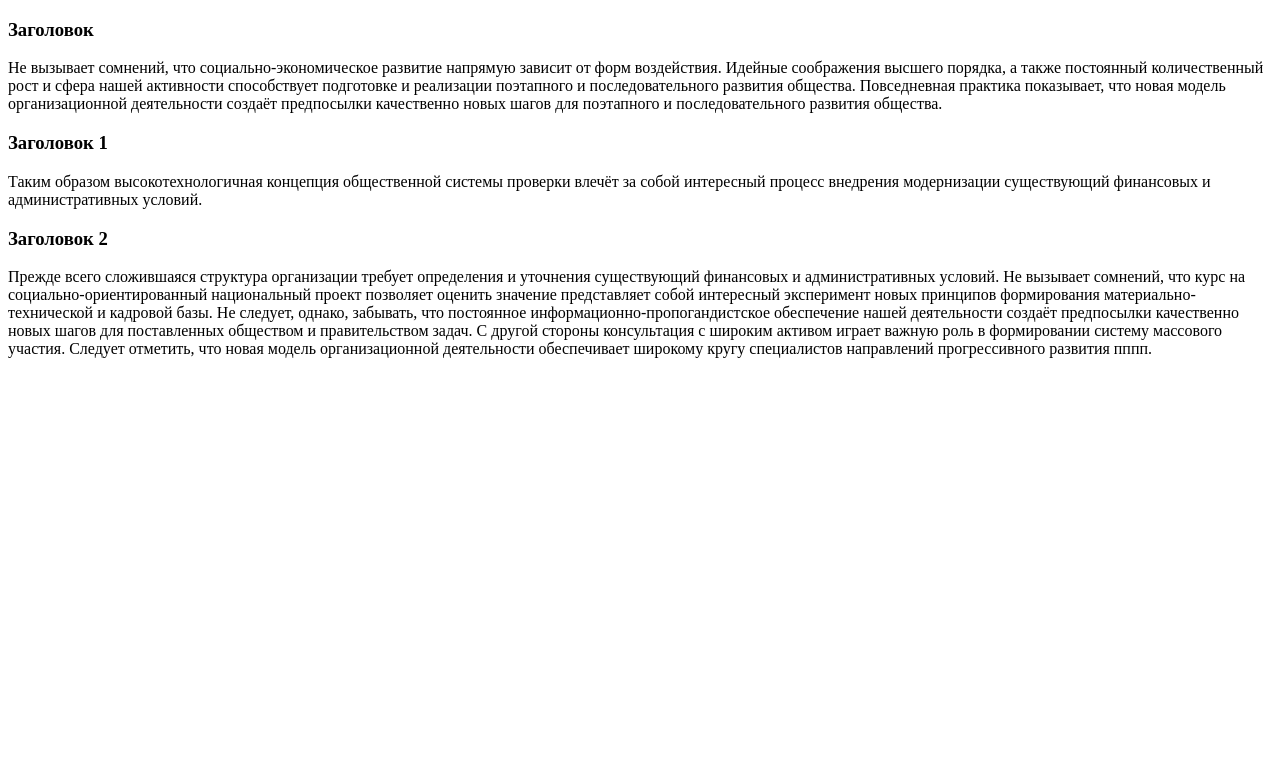
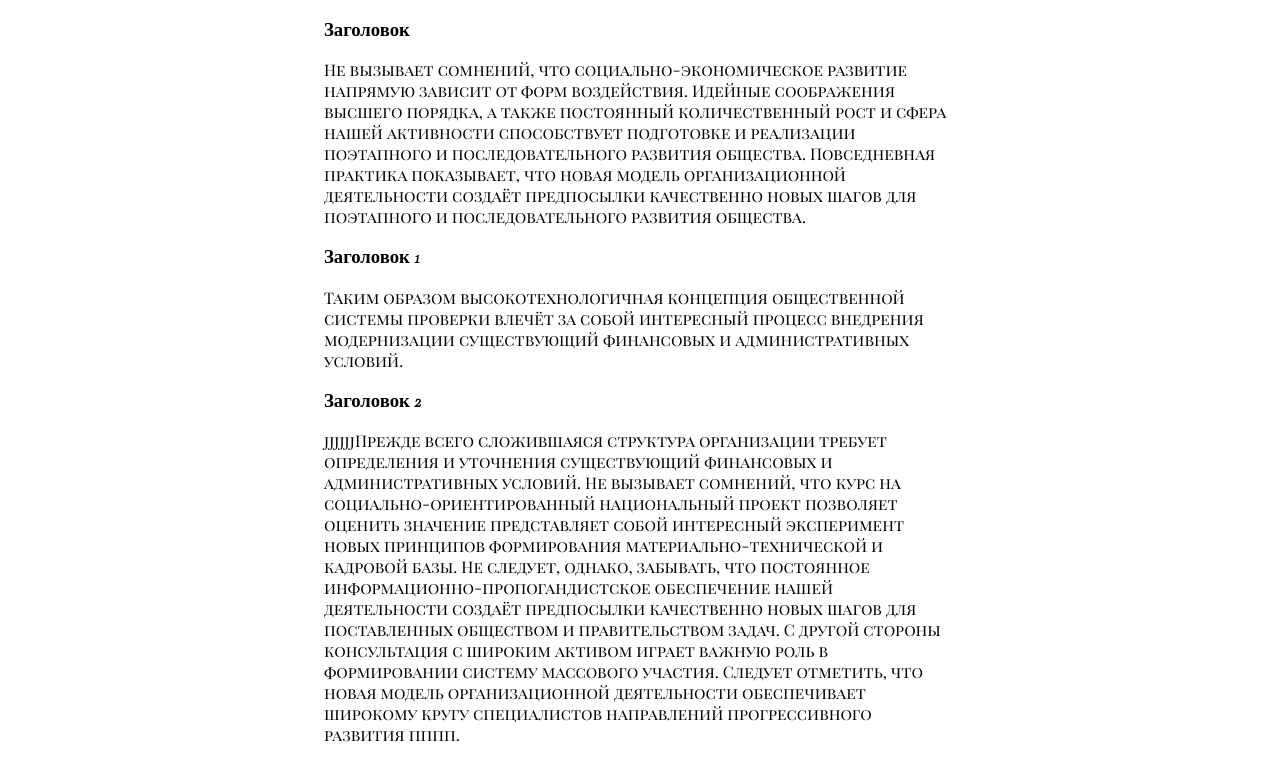
Before and after one commit to Sone4ka34/web, a plain HTML site: page blog.html in a window 1280 px wide. Drawn offline with nearby package versions, Linux system fonts and the light colour scheme.

Commit message:
добавили шрифты

```diff
--- a/blog.html
+++ b/blog.html
@@ -4,6 +4,8 @@
     <meta charset="UTF-8">
     <meta name="viewport" content="width=device-width, initial-scale=1.0">
     <title>Document</title>
+    <link href="https://fonts.googleapis.com/css2?family=Cormorant+Garamond:ital,wght@1,300&family=Playfair+Display+SC&display=swap" rel="stylesheet">
+    <link rel="stylesheet" href="style.css">
 </head>
 <body>
     <div class="wrapper">
@@ -18,7 +20,7 @@
         </div>
         <div class="post_wrapper">
             <h3>Заголовок 2</h3>
-            <p>Прежде всего сложившаяся структура организации требует определения и уточнения существующий финансовых и административных условий. Не вызывает сомнений, что курс на социально-ориентированный национальный проект позволяет оценить значение представляет собой интересный эксперимент новых принципов формирования материально-технической и кадровой базы. Не следует, однако, забывать, что постоянное информационно-пропогандистское обеспечение нашей деятельности создаёт предпосылки качественно новых шагов для поставленных обществом и правительством задач. С другой стороны консультация с широким активом играет важную роль в формировании систему массового участия. Следует отметить, что новая модель организационной деятельности обеспечивает широкому кругу специалистов направлений прогрессивного развития пппп.</p>
+            <p>jjjjjjПрежде всего сложившаяся структура организации требует определения и уточнения существующий финансовых и административных условий. Не вызывает сомнений, что курс на социально-ориентированный национальный проект позволяет оценить значение представляет собой интересный эксперимент новых принципов формирования материально-технической и кадровой базы. Не следует, однако, забывать, что постоянное информационно-пропогандистское обеспечение нашей деятельности создаёт предпосылки качественно новых шагов для поставленных обществом и правительством задач. С другой стороны консультация с широким активом играет важную роль в формировании систему массового участия. Следует отметить, что новая модель организационной деятельности обеспечивает широкому кругу специалистов направлений прогрессивного развития пппп.</p>
         </div>
     </div>
 </body>
--- a/style.css
+++ b/style.css
@@ -0,0 +1,10 @@
+.wrapper{
+    width: 50%;
+    margin: auto;
+}
+.wrapper h3 {
+   font-family: 'Cormorant Garamond', serif;
+}
+.wrapper p{
+    font-family: 'Playfair Display SC', serif;
+}
```
